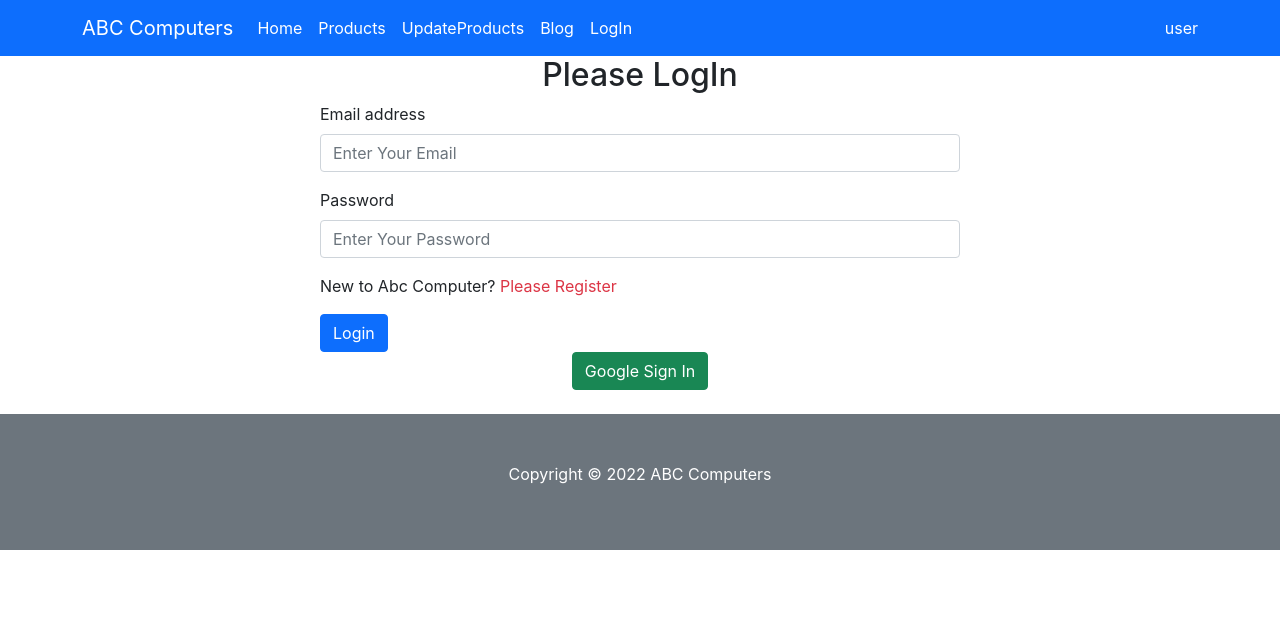
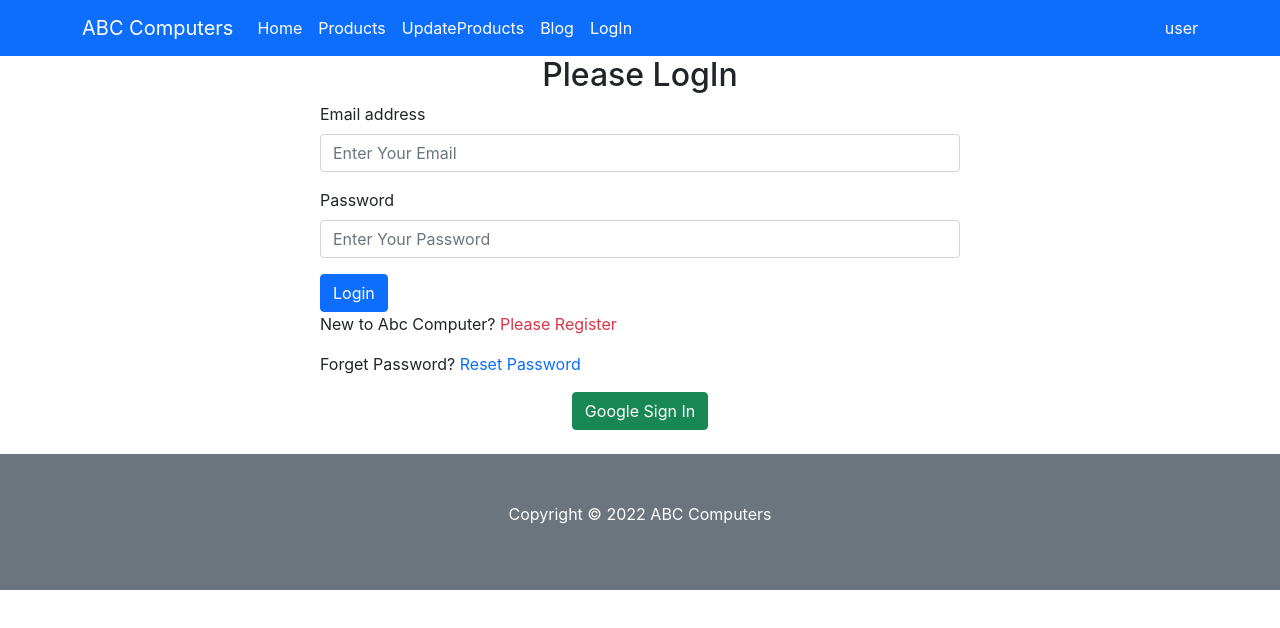
Before and after one commit to raju120405/abc-computer--warehouse-management, a React (Create React App) app: page /login in a window 1280 px wide. Shown: the top 628 px of the page. Built offline with nearby package versions, Linux system fonts and the light colour scheme; no server answers.

Commit message:
forget password

```diff
--- a/src/Components/Login/Login.js
+++ b/src/Components/Login/Login.js
@@ -1,6 +1,6 @@
 import React, { useRef } from 'react';
 import auth from '../../Firebase/Firebase.init';
-import { useAuthState, useSignInWithEmailAndPassword, useSignInWithGoogle } from 'react-firebase-hooks/auth';
+import { useAuthState, useSendPasswordResetEmail, useSignInWithEmailAndPassword, useSignInWithGoogle } from 'react-firebase-hooks/auth';
 import { Link, useLocation, useNavigate } from 'react-router-dom';
 
 const Login = () => {
@@ -12,36 +12,55 @@ const Login = () => {
         emailuser,
         emailloading,
         emailerror,
-      ] = useSignInWithEmailAndPassword(auth);
-      if(emailuser){
+    ] = useSignInWithEmailAndPassword(auth);
+    const [sendPasswordResetEmail, sending, ] = useSendPasswordResetEmail(
+        auth
+      );
+
+    if (emailuser) {
         Navigate('/products')
-      }
+    }
     const handleSubmit = event => {
         event.preventDefault();
 
         const email = emailRef.current.value;
         const password = passwordRef.current.value;
         console.log(email, password);
-        signInWithEmailAndPassword(email,password)
+        signInWithEmailAndPassword(email, password)
     }
     const navigateRagister = event => {
         Navigate('/register')
     }
-
+    const resetPassword=async()=>{
+        const email = emailRef.current.value;
+        await sendPasswordResetEmail(email);
+        alert('Sent email');
+    }
 
     const [googleuser, googleloading, googleerror] = useAuthState(auth);
     const [signInWithGoogle, user, loading, error] = useSignInWithGoogle(auth);
 
+
+
     let navigate = useNavigate();
     let location = useLocation();
-
-
     let from = location.state?.from?.pathname || "/";
 
     const hanleSignIn = () => {
         signInWithGoogle()
 
+        if (error) {
+            return (
+                <div>
+                    <p>Error: {error.message}</p>
+                </div>
+            );
+        }
+        if (loading) {
+            return <p>Loading...</p>;
+        }
         if (user) {
+            navigate(from, { replace: true });
             const url = "http://localhost:5000/login"
             fetch(url, {
                 method: 'POST',
@@ -55,7 +74,7 @@ const Login = () => {
                 .then((response) => response.json())
                 .then((json) => console.log(json));
 
-            navigate(from, { replace: true });
+
         }
     }
     return (
@@ -71,9 +90,10 @@ const Login = () => {
                     <label for="exampleInputPassword1" class="form-label">Password</label>
                     <input ref={passwordRef} type="password" placeholder='Enter Your Password' required class="form-control" id="exampleInputPassword1" />
                 </div>
+                <button type="submit" class="btn btn-primary">Login</button>
                 <p>New to Abc Computer? <Link to={'/register'} className='text-danger text-decoration-none' onClick={navigateRagister}>Please Register</Link></p>
+                <p>Forget Password? <Link to={'/register'} className='text-primary text-decoration-none' onClick={resetPassword}>Reset Password</Link></p>
 
-                <button type="submit" class="btn btn-primary">Login</button>
             </form>
 
 
```
Also changed, not shown: src/Components/Products/Products.js (+5 -5 lines).
